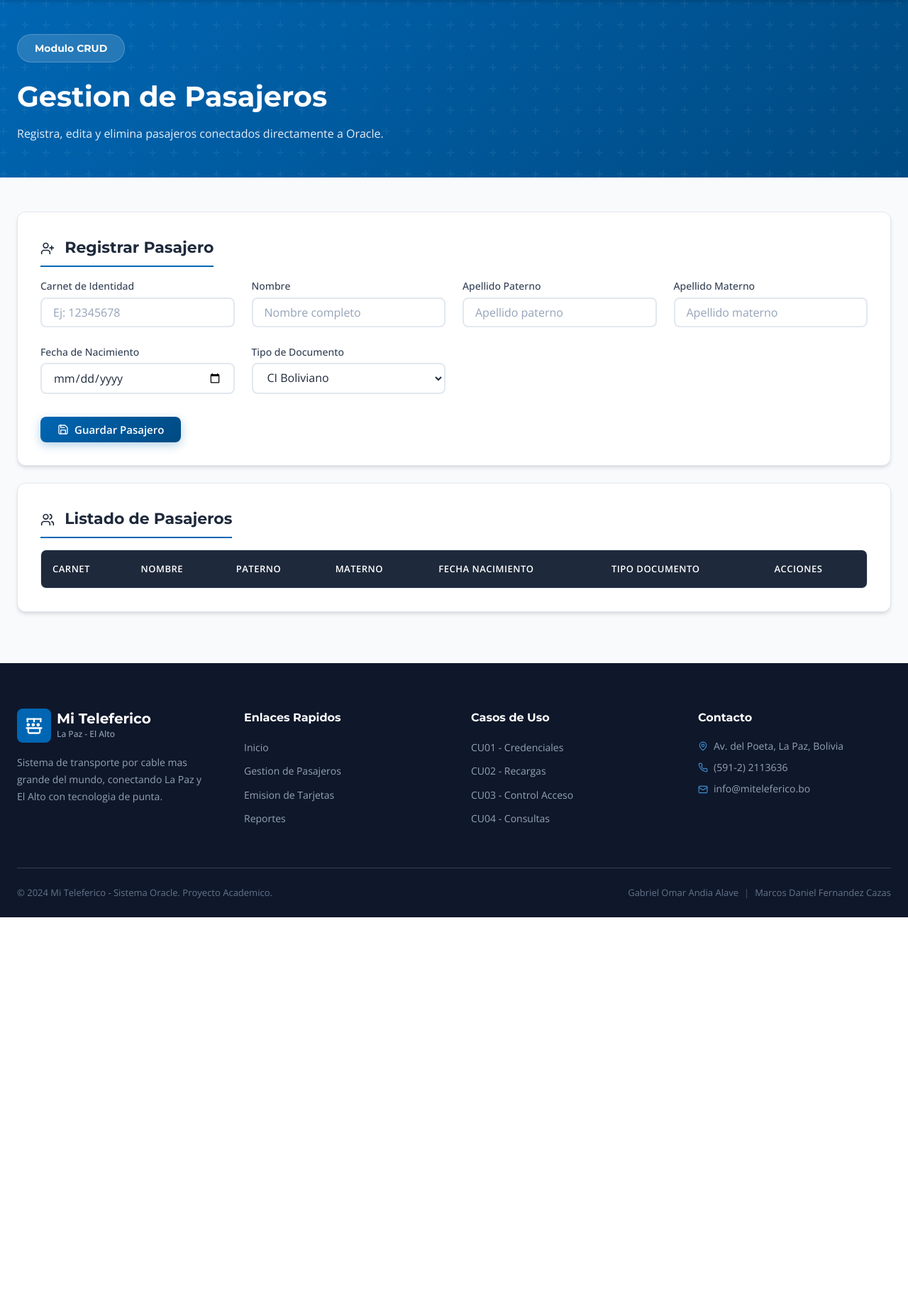
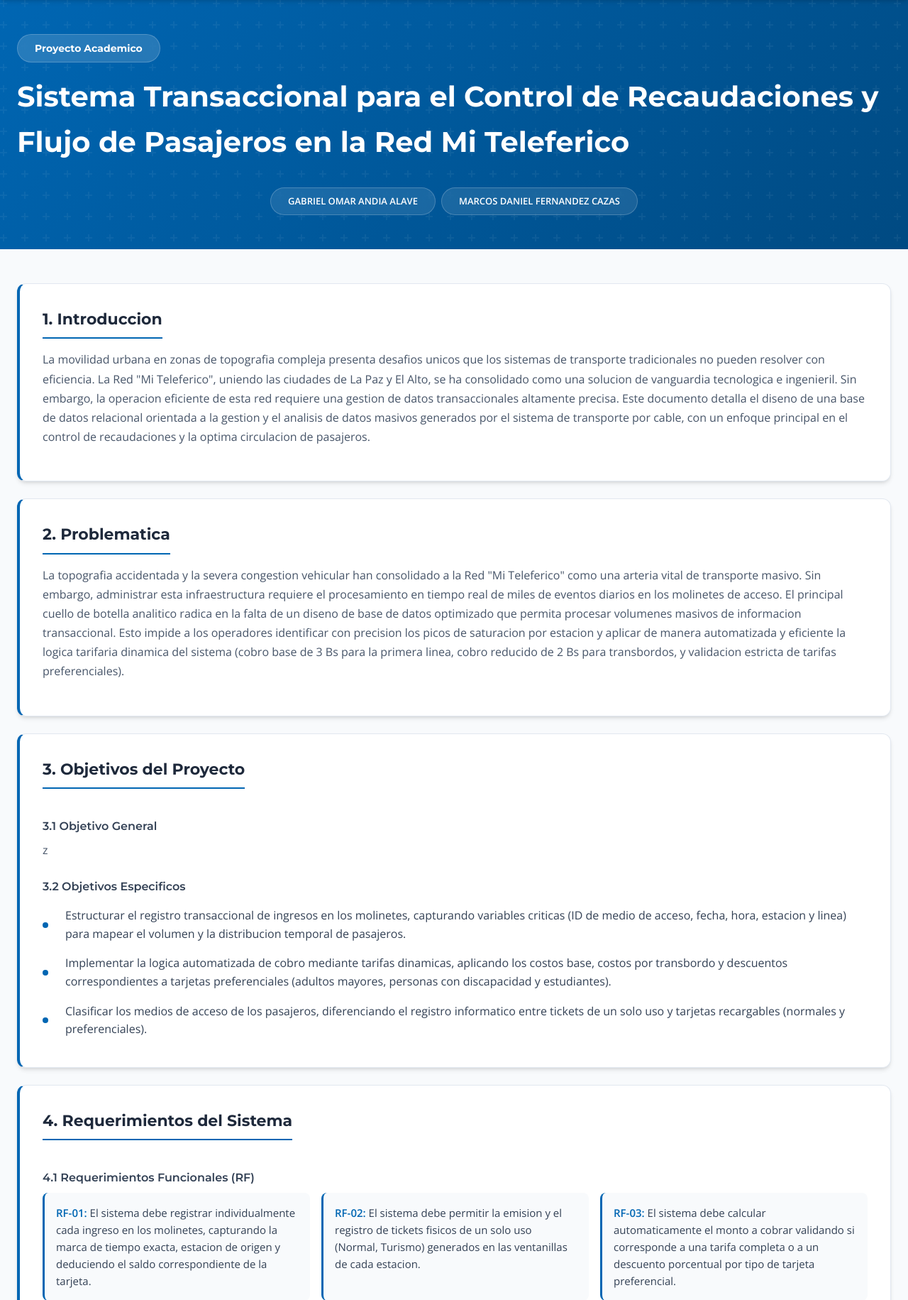
Before and after one commit to hiygabo/sistema-teleferico-BASE-DE-DATOS2-ORACLE, a Flask app: page / in a window 1280 px wide. Shown: the part 124-1955 px from the top of the page at 71% size. Before the commit the page ends 1416 px from the top, so only its background shows below. Run offline with Flask 3, Linux system fonts and the light colour scheme; lists and menus that the app fills with data are empty.

Commit message:
Añadir la funcionalidad del proyceto en el index.html

```diff
--- a/static/style.css
+++ b/static/style.css
@@ -614,6 +614,11 @@
     box-shadow: 0 4px 14px 0 rgba(0, 102, 179, 0.3);
 }
 
+.btn-sm {
+    padding: 0.45rem 0.9rem;
+    font-size: 0.85rem;
+}
+
 button[type="submit"]:hover,
 .btn-primary:hover,
 .btn-strong:hover {
--- a/templates/cu02.html
+++ b/templates/cu02.html
@@ -47,7 +47,7 @@
             <ul style="list-style: none; padding: 0; margin: 0;">
                 <li style="padding: 0.5rem 0; display: flex; align-items: flex-start; gap: 0.5rem; color: #475569;">
                     <svg xmlns="http://www.w3.org/2000/svg" width="16" height="16" viewBox="0 0 24 24" fill="none" stroke="#10B981" stroke-width="2" stroke-linecap="round" stroke-linejoin="round" style="flex-shrink: 0; margin-top: 2px;"><polyline points="20 6 9 17 4 12"></polyline></svg>
-                    El monto minimo de recarga es Bs. 5.00
+                    El monto minimo de recarga es Bs. 10.00
                 </li>
                 <li style="padding: 0.5rem 0; display: flex; align-items: flex-start; gap: 0.5rem; color: #475569;">
                     <svg xmlns="http://www.w3.org/2000/svg" width="16" height="16" viewBox="0 0 24 24" fill="none" stroke="#10B981" stroke-width="2" stroke-linecap="round" stroke-linejoin="round" style="flex-shrink: 0; margin-top: 2px;"><polyline points="20 6 9 17 4 12"></polyline></svg>
--- a/templates/index.html
+++ b/templates/index.html
@@ -1,118 +1,62 @@
 {% extends 'base.html' %}
 
-{% block title %}Gestion de Pasajeros - Mi Teleferico{% endblock %}
+{% block title %}Sistema Transaccional Mi Teleferico{% endblock %}
 
 {% block content %}
-<section class="section-hero hero-crud">
+<section class="section-hero hero-home">
     <div class="container">
-        <span class="hero-tag">Modulo CRUD</span>
-        <h1>Gestion de Pasajeros</h1>
-        <p>Registra, edita y elimina pasajeros conectados directamente a Oracle.</p>
+        <span class="hero-tag">Proyecto Academico</span>
+        <h1>Sistema Transaccional para el Control de Recaudaciones y Flujo de Pasajeros en la Red Mi Teleferico</h1>
+        <div class="team-chip-wrap">
+            <span class="team-chip">GABRIEL OMAR ANDIA ALAVE</span>
+            <span class="team-chip">MARCOS DANIEL FERNANDEZ CAZAS</span>
+        </div>
     </div>
 </section>
 
 <div class="content-wrapper">
     <div class="container">
-        {% with messages = get_flashed_messages() %}
-        {% if messages %}
-        <section class="panel flash-panel">
-            <ul class="flash-list">
-                {% for message in messages %}
-                <li>
-                    <svg xmlns="http://www.w3.org/2000/svg" width="16" height="16" viewBox="0 0 24 24" fill="none" stroke="currentColor" stroke-width="2" stroke-linecap="round" stroke-linejoin="round" style="display:inline; vertical-align: middle; margin-right: 8px;"><path d="M22 11.08V12a10 10 0 1 1-5.93-9.14"></path><polyline points="22 4 12 14.01 9 11.01"></polyline></svg>
-                    {{ message }}
-                </li>
-                {% endfor %}
+        <section class="panel panel-theme">
+            <h2>1. Introduccion</h2>
+            <p>
+                La movilidad urbana en zonas de topografia compleja presenta desafios unicos que los sistemas de transporte tradicionales no pueden resolver con eficiencia. La Red "Mi Teleferico", uniendo las ciudades de La Paz y El Alto, se ha consolidado como una solucion de vanguardia tecnologica e ingenieril. Sin embargo, la operacion eficiente de esta red requiere una gestion de datos transaccionales altamente precisa. Este documento detalla el diseno de una base de datos relacional orientada a la gestion y el analisis de datos masivos generados por el sistema de transporte por cable, con un enfoque principal en el control de recaudaciones y la optima circulacion de pasajeros.
+            </p>
+        </section>
+
+        <section class="panel panel-theme">
+            <h2>2. Problematica</h2>
+            <p>
+                La topografia accidentada y la severa congestion vehicular han consolidado a la Red "Mi Teleferico" como una arteria vital de transporte masivo. Sin embargo, administrar esta infraestructura requiere el procesamiento en tiempo real de miles de eventos diarios en los molinetes de acceso. El principal cuello de botella analitico radica en la falta de un diseno de base de datos optimizado que permita procesar volumenes masivos de informacion transaccional. Esto impide a los operadores identificar con precision los picos de saturacion por estacion y aplicar de manera automatizada y eficiente la logica tarifaria dinamica del sistema (cobro base de 3 Bs para la primera linea, cobro reducido de 2 Bs para transbordos, y validacion estricta de tarifas preferenciales).
+            </p>
+        </section>
+
+        <section class="panel panel-theme">
+            <h2>3. Objetivos del Proyecto</h2>
+            <h3 class="section-subtitle">3.1 Objetivo General</h3>
+            <p>z</p>
+            <h3 class="section-subtitle">3.2 Objetivos Especificos</h3>
+            <ul class="list-highlight">
+                <li>Estructurar el registro transaccional de ingresos en los molinetes, capturando variables criticas (ID de medio de acceso, fecha, hora, estacion y linea) para mapear el volumen y la distribucion temporal de pasajeros.</li>
+                <li>Implementar la logica automatizada de cobro mediante tarifas dinamicas, aplicando los costos base, costos por transbordo y descuentos correspondientes a tarjetas preferenciales (adultos mayores, personas con discapacidad y estudiantes).</li>
+                <li>Clasificar los medios de acceso de los pasajeros, diferenciando el registro informatico entre tickets de un solo uso y tarjetas recargables (normales y preferenciales).</li>
             </ul>
         </section>
-        {% endif %}
-        {% endwith %}
 
-        <section class="panel">
-            <h2>
-                <svg xmlns="http://www.w3.org/2000/svg" width="20" height="20" viewBox="0 0 24 24" fill="none" stroke="currentColor" stroke-width="2" stroke-linecap="round" stroke-linejoin="round" style="display:inline; vertical-align: middle; margin-right: 8px;"><path d="M16 21v-2a4 4 0 0 0-4-4H6a4 4 0 0 0-4 4v2"></path><circle cx="9" cy="7" r="4"></circle><line x1="19" x2="19" y1="8" y2="14"></line><line x1="22" x2="16" y1="11" y2="11"></line></svg>
-                Registrar Pasajero
-            </h2>
-            <form action="{{ url_for('agregarPasajero') }}" method="POST" class="form-grid">
-                <label>
-                    Carnet de Identidad
-                    <input type="text" name="ci" placeholder="Ej: 12345678" required>
-                </label>
-                <label>
-                    Nombre
-                    <input type="text" name="nombre" placeholder="Nombre completo" required>
-                </label>
-                <label>
-                    Apellido Paterno
-                    <input type="text" name="paterno" placeholder="Apellido paterno" required>
-                </label>
-                <label>
-                    Apellido Materno
-                    <input type="text" name="materno" placeholder="Apellido materno">
-                </label>
-                <label>
-                    Fecha de Nacimiento
-                    <input type="date" name="fechanac" required>
-                </label>
-                <label>
-                    Tipo de Documento
-                    <select name="tipo_doc">
-                        <option value="CI">CI Boliviano</option>
-                        <option value="Pasaporte">Pasaporte</option>
-                        <option value="CI Extranjero">CI Extranjero</option>
-                    </select>
-                </label>
-                <div style="grid-column: 1 / -1; margin-top: 8px;">
-                    <button type="submit" class="btn-strong">
-                        <svg xmlns="http://www.w3.org/2000/svg" width="16" height="16" viewBox="0 0 24 24" fill="none" stroke="currentColor" stroke-width="2" stroke-linecap="round" stroke-linejoin="round"><path d="M19 21H5a2 2 0 0 1-2-2V5a2 2 0 0 1 2-2h11l5 5v11a2 2 0 0 1-2 2z"></path><polyline points="17 21 17 13 7 13 7 21"></polyline><polyline points="7 3 7 8 15 8"></polyline></svg>
-                        Guardar Pasajero
-                    </button>
-                </div>
-            </form>
-        </section>
-
-        <section class="panel">
-            <h2>
-                <svg xmlns="http://www.w3.org/2000/svg" width="20" height="20" viewBox="0 0 24 24" fill="none" stroke="currentColor" stroke-width="2" stroke-linecap="round" stroke-linejoin="round" style="display:inline; vertical-align: middle; margin-right: 8px;"><path d="M16 21v-2a4 4 0 0 0-4-4H6a4 4 0 0 0-4 4v2"></path><circle cx="9" cy="7" r="4"></circle><path d="M22 21v-2a4 4 0 0 0-3-3.87"></path><path d="M16 3.13a4 4 0 0 1 0 7.75"></path></svg>
-                Listado de Pasajeros
-            </h2>
-            <div class="table-shell">
-                <table class="crud-table">
-                    <thead>
-                        <tr>
-                            <th>Carnet</th>
-                            <th>Nombre</th>
-                            <th>Paterno</th>
-                            <th>Materno</th>
-                            <th>Fecha Nacimiento</th>
-                            <th>Tipo Documento</th>
-                            <th>Acciones</th>
-                        </tr>
-                    </thead>
-                    <tbody>
-                        {% for p in pasajeros %}
-                        <tr>
-                            <td><strong>{{ p[0] }}</strong></td>
-                            <td>{{ p[1] }}</td>
-                            <td>{{ p[2] }}</td>
-                            <td>{{ p[3] }}</td>
-                            <td>{{ p[4] }}</td>
-                            <td>{{ p[5] }}</td>
-                            <td class="actions-cell">
-                                <a class="btn-link" href="{{ url_for('editarPasajero', ci=p[0]) }}">
-                                    <svg xmlns="http://www.w3.org/2000/svg" width="12" height="12" viewBox="0 0 24 24" fill="none" stroke="currentColor" stroke-width="2" stroke-linecap="round" stroke-linejoin="round"><path d="M17 3a2.828 2.828 0 1 1 4 4L7.5 20.5 2 22l1.5-5.5L17 3z"></path></svg>
-                                    Editar
-                                </a>
-                                <a class="btn-link danger" href="{{ url_for('eliminarPasajero', ci=p[0]) }}" onclick="return confirm('Esta seguro de eliminar este pasajero?')">
-                                    <svg xmlns="http://www.w3.org/2000/svg" width="12" height="12" viewBox="0 0 24 24" fill="none" stroke="currentColor" stroke-width="2" stroke-linecap="round" stroke-linejoin="round"><polyline points="3 6 5 6 21 6"></polyline><path d="M19 6v14a2 2 0 0 1-2 2H7a2 2 0 0 1-2-2V6m3 0V4a2 2 0 0 1 2-2h4a2 2 0 0 1 2 2v2"></path></svg>
-                                    Eliminar
-                                </a>
-                            </td>
-                        </tr>
-                        {% endfor %}
-                    </tbody>
-                </table>
-            </div>
+        <section class="panel panel-theme">
+            <h2>4. Requerimientos del Sistema</h2>
+            <h3 class="section-subtitle">4.1 Requerimientos Funcionales (RF)</h3>
+            <ul class="rf-list">
+                <li><strong>RF-01:</strong> El sistema debe registrar individualmente cada ingreso en los molinetes, capturando la marca de tiempo exacta, estacion de origen y deduciendo el saldo correspondiente de la tarjeta.</li>
+                <li><strong>RF-02:</strong> El sistema debe permitir la emision y el registro de tickets fisicos de un solo uso (Normal, Turismo) generados en las ventanillas de cada estacion.</li>
+                <li><strong>RF-03:</strong> El sistema debe calcular automaticamente el monto a cobrar validando si corresponde a una tarifa completa o a un descuento porcentual por tipo de tarjeta preferencial.</li>
+                <li><strong>RF-04:</strong> El sistema debe aplicar automaticamente tarifas reducidas (Ej. 2 Bs) cuando detecte un transbordo entre lineas diferentes dentro del limite de tiempo establecido.</li>
+                <li><strong>RF-05:</strong> El sistema debe registrar el historial de recargas de saldo, almacenando el monto, fecha, hora, estacion y metodo de pago utilizado.</li>
+                <li><strong>RF-06:</strong> El sistema debe gestionar y diferenciar la emision de tarjetas segun su categoria (Normal, Preferencial para adultos mayores/discapacitados, Estudiantil) para la correcta aplicacion de reglas tarifarias.</li>
+                <li><strong>RF-07:</strong> El sistema debe calcular el volumen total de pasajeros ingresados, filtrable de manera dinamica por estacion, linea y franja horaria.</li>
+                <li><strong>RF-08:</strong> El sistema debe registrar y almacenar el historial detallado de viajes asociados a cada identificador unico de tarjeta.</li>
+                <li><strong>RF-09:</strong> El sistema debe calcular la recaudacion total consolidando los ingresos por venta de tarjetas nuevas, recargas de saldo y emision de tickets en ventanilla.</li>
+                <li><strong>RF-10:</strong> El sistema debe permitir a los usuarios consultar el saldo disponible de su tarjeta a traves de las terminales de molinetes sin generar un cargo transaccional.</li>
+            </ul>
         </section>
     </div>
 </div>
```
Also changed, not shown: templates/pasajeros.html (+6 -5 lines).
